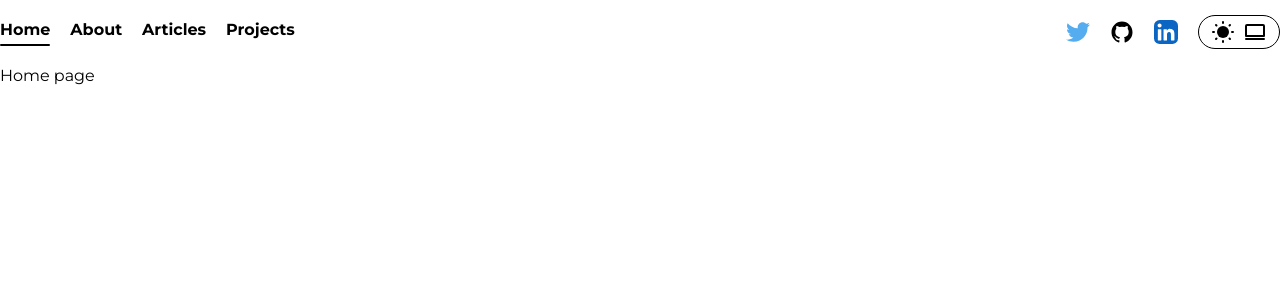
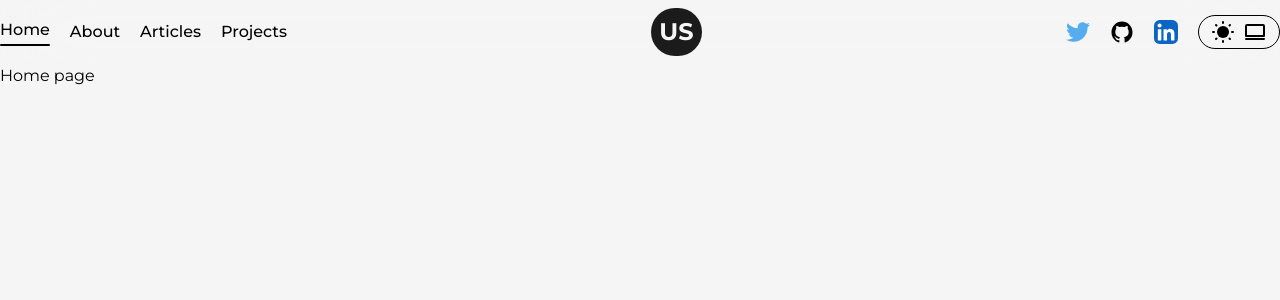
Before and after one commit to oggy107/portfolio, a Next.js app: page / in a window 1280 px wide. Shown: the top 300 px of the page. Built offline with nearby package versions, Linux system fonts and the light colour scheme.

Commit message:
added: theme transitions and code cleanup

```diff
--- /dev/null
+++ b/src/app/components/logo.jsx
@@ -0,0 +1,12 @@
+import Link from "next/link";
+
+export default function Logo() {
+    return (
+        <Link
+            className="text-2xl bg-dark text-light font-bold rounded-full p-2 hover:bg-light hover:text-dark hover:border hover:border-dark dark:bg-light dark:text-dark dark:hover:bg-dark dark:hover:text-light dark:hover:border dark:hover:border-light theme-transition"
+            href="/"
+        >
+            US
+        </Link>
+    );
+}
--- a/src/app/components/navlinks.jsx
+++ b/src/app/components/navlinks.jsx
@@ -3,45 +3,38 @@
 import Link from "next/link";
 import { usePathname } from "next/navigation";
 
+const links = [
+    {
+        name: "Home",
+        path: "/",
+    },
+    {
+        name: "About",
+        path: "/about",
+    },
+    {
+        name: "Articles",
+        path: "/article",
+    },
+    {
+        name: "Projects",
+        path: "/project",
+    },
+];
+
 export default function Links() {
     const pathName = usePathname();
 
     return (
-        <nav className="flex items-center">
-            <ul className="flex gap-5 font-bold">
-                <li>
-                    <Link href="/">
-                        Home
-                        {pathName === "/" && (
-                            <div className="h-[2px] rounded-sm w-full mt-[2px] bg-black dark:bg-white"></div>
-                        )}
-                    </Link>
-                </li>
-                <li>
-                    <Link href="/about">
-                        About
-                        {pathName === "/about" && (
-                            <div className="h-[2px] rounded-sm w-full mt-[2px] bg-black dark:bg-white"></div>
-                        )}
-                    </Link>
-                </li>
-                <li>
-                    <Link href="/article">
-                        Articles
-                        {pathName === "/article" && (
-                            <div className="h-[2px] rounded-sm w-full mt-[2px] bg-black dark:bg-white"></div>
-                        )}
-                    </Link>
-                </li>
-                <li>
-                    <Link href="/project">
-                        Projects
-                        {pathName === "/project" && (
-                            <div className="h-[2px] rounded-sm w-full mt-[2px] bg-black dark:bg-white"></div>
-                        )}
-                    </Link>
-                </li>
-            </ul>
+        <nav className="flex items-center font-medium gap-5">
+            {links.map((link) => (
+                <Link key={link.path} href={link.path}>
+                    {link.name}
+                    {pathName === link.path && (
+                        <div className="h-[2px] rounded-sm w-full mt-[2px] bg-black dark:bg-white theme-transition"></div>
+                    )}
+                </Link>
+            ))}
         </nav>
     );
 }
--- a/src/app/components/sociallinks.jsx
+++ b/src/app/components/sociallinks.jsx
@@ -79,7 +79,7 @@ export default function SocialLinks() {
                     }
                 />
             </li>
-            <li className="flex flex-row gap-2 border border-black dark:border-white px-3 py-1 rounded-full">
+            <li className="flex flex-row gap-2 border border-black dark:border-white px-3 py-1 rounded-full theme-transition">
                 <div onClick={toggleTheme}>
                     {theme === "dark" ? (
                         <MoonIcon className="w-6 h-auto" />
--- a/src/app/globals.css
+++ b/src/app/globals.css
@@ -1,3 +1,9 @@
 @tailwind base;
 @tailwind components;
 @tailwind utilities;
+
+@layer components {
+    .theme-transition {
+        @apply transition-colors duration-300;
+    }
+}
--- a/src/app/layout.js
+++ b/src/app/layout.js
@@ -3,6 +3,7 @@ import "./globals.css";
 
 import NavLinks from "./components/navlinks";
 import SocialLinks from "./components/sociallinks";
+import Logo from "./components/logo";
 
 const montserrat = Montserrat({
     subsets: ["latin"],
@@ -24,15 +25,16 @@ export default function RootLayout({ children }) {
     return (
         <html lang="en" className="dark">
             <body
-                className={`${fonts.montserrat.variable} ${fonts.roboto.variable} font-montserrat dark:bg-black dark:text-white`}
+                className={`${fonts.montserrat.variable} ${fonts.roboto.variable} font-montserrat bg-light dark:bg-black dark:text-white theme-transition`}
             >
                 <header className="w-full h-[4rem] fixed top-0 right-0 left-0 backdrop-blur-2xl hidden sm:flex">
-                    <section className="container mx-auto flex justify-between">
+                    <section className="container mx-auto flex justify-between items-center">
                         <NavLinks />
+                        <Logo />
                         <SocialLinks />
                     </section>
                 </header>
-                <section className="mt-[4rem]">{children}</section>
+                <main className="mt-[4rem]">{children}</main>
             </body>
         </html>
     );
--- a/src/app/page.js
+++ b/src/app/page.js
@@ -2,8 +2,8 @@ import Image from "next/image";
 
 export default function Home() {
     return (
-        <main>
+        <section>
             <h1>Home page</h1>
-        </main>
+        </section>
     );
 }
```
Also changed, not shown: package.json (+5 -5 lines), 1 other file (tests, documents, lock files or other folders).
